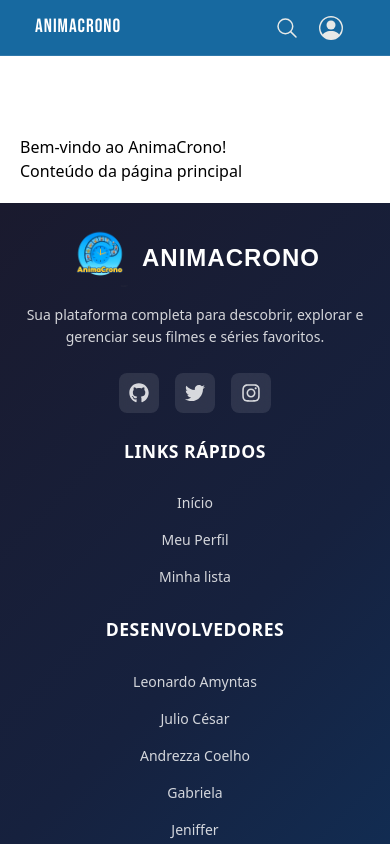
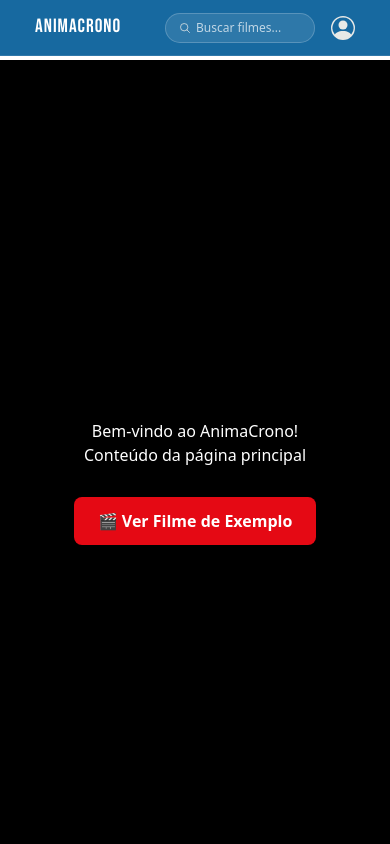
Before and after one commit to leoamff/AnimaCrono, a React (Vite) app: page / in a window 390 px wide. Shown: the top 844 px of the page. Built offline with nearby package versions, Linux system fonts and the light colour scheme.

Commit message:
ajeitando busca header, add exemplo home

```diff
--- a/src/components/Header/header.css
+++ b/src/components/Header/header.css
@@ -86,6 +86,47 @@
   min-width: 120px;
 }
 
+.search-container {
+  position: relative;
+  display: flex;
+  align-items: center;
+  max-width: 300px;
+  width: 100%;
+}
+
+.search-input {
+  width: 100%;
+  padding: 8px 12px 8px 40px;
+  background: rgba(255, 255, 255, 0.1);
+  border: 1px solid rgba(255, 255, 255, 0.2);
+  border-radius: 25px;
+  color: #ffffff;
+  font-size: 14px;
+  transition: all 0.3s ease;
+  outline: none;
+}
+
+.search-input::placeholder {
+  color: rgba(255, 255, 255, 0.7);
+  font-size: 14px;
+}
+
+.search-input:focus {
+  background: rgba(255, 255, 255, 0.15);
+  border-color: #fbbf24;
+  box-shadow: 0 0 0 2px rgba(251, 191, 36, 0.3);
+}
+
+.search-icon {
+  position: absolute;
+  left: 12px;
+  top: 50%;
+  transform: translateY(-50%);
+  color: rgba(255, 255, 255, 0.7);
+  pointer-events: none;
+  z-index: 1;
+}
+
 .header-right svg {
   color: #e7e9e7;
   text-decoration: none;
@@ -135,6 +176,23 @@
   .header-right {
     gap: 12px;
   }
+
+  .search-container {
+    max-width: 200px;
+  }
+
+  .search-input {
+    font-size: 13px;
+    padding: 6px 10px 6px 35px;
+  }
+
+  .search-input::placeholder {
+    font-size: 13px;
+  }
+
+  .search-icon {
+    left: 10px;
+  }
 }
 
 @media (max-width: 480px) {
@@ -147,16 +205,18 @@
     font-size: 1.2rem;
     letter-spacing: 1px;
   }
-}
 
-@media (max-width: 768px) {
-  body {
-    padding-top: 60px;
+  .search-container {
+    max-width: 150px;
+  }
+
+  .search-input {
+    font-size: 12px;
+    padding: 5px 8px 5px 30px;
+  }
+
+  .search-input::placeholder {
+    content: "Buscar...";
+    font-size: 12px;
   }
 }
-
-@media (max-width: 480px) {
-  body {
-    padding-top: 55px;
-  }
-}
--- a/src/components/Header/header.tsx
+++ b/src/components/Header/header.tsx
@@ -31,7 +31,14 @@ export default function Header() {
                     </nav>
                 </div>
                 <div className="header-right">
-                    <IoSearchOutline size={32}/>
+                    <div className="search-container">
+                        <IoSearchOutline className="search-icon" size={20}/>
+                        <input
+                            type="text"
+                            placeholder="Buscar filmes..."
+                            className="search-input"
+                        />
+                    </div>
                     <Link to="/perfil"><BsPersonCircle size={32}/></Link>
                 </div>
             </div>
--- a/src/pages/Home/Home.css
+++ b/src/pages/Home/Home.css
@@ -0,0 +1,9 @@
+.home-container {
+    background: black;
+    color: white;
+    min-height: 100vh;
+    display: flex;
+    flex-direction: column;
+    align-items: center;
+    justify-content: center;
+}
--- a/src/pages/Home/Home.tsx
+++ b/src/pages/Home/Home.tsx
@@ -1,8 +1,42 @@
+import { Link } from 'react-router-dom';
+import './Home.css';
+
 export default function Home() {
   return (
-    <div style={{ padding: '20px' }}>
+    <div className="home-container" style={{ padding: '20px' }}>
       <h1>Bem-vindo ao AnimaCrono!</h1>
       <p>Conteúdo da página principal</p>
+
+      <div style={{ marginTop: '30px' }}>
+        <Link
+          to="/movie/550"
+          style={{
+            display: 'inline-block',
+            padding: '12px 24px',
+            backgroundColor: '#e50914',
+            color: 'white',
+            textDecoration: 'none',
+            borderRadius: '8px',
+            fontWeight: '600',
+            fontSize: '16px',
+            transition: 'all 0.3s ease',
+            border: 'none',
+            cursor: 'pointer'
+          }}
+          onMouseEnter={(e) => {
+            e.currentTarget.style.backgroundColor = '#f40612';
+            e.currentTarget.style.transform = 'translateY(-2px)';
+            e.currentTarget.style.boxShadow = '0 4px 12px rgba(229, 9, 20, 0.4)';
+          }}
+          onMouseLeave={(e) => {
+            e.currentTarget.style.backgroundColor = '#e50914';
+            e.currentTarget.style.transform = 'translateY(0)';
+            e.currentTarget.style.boxShadow = 'none';
+          }}
+        >
+          🎬 Ver Filme de Exemplo
+        </Link>
+      </div>
     </div>
   )
 }
```
